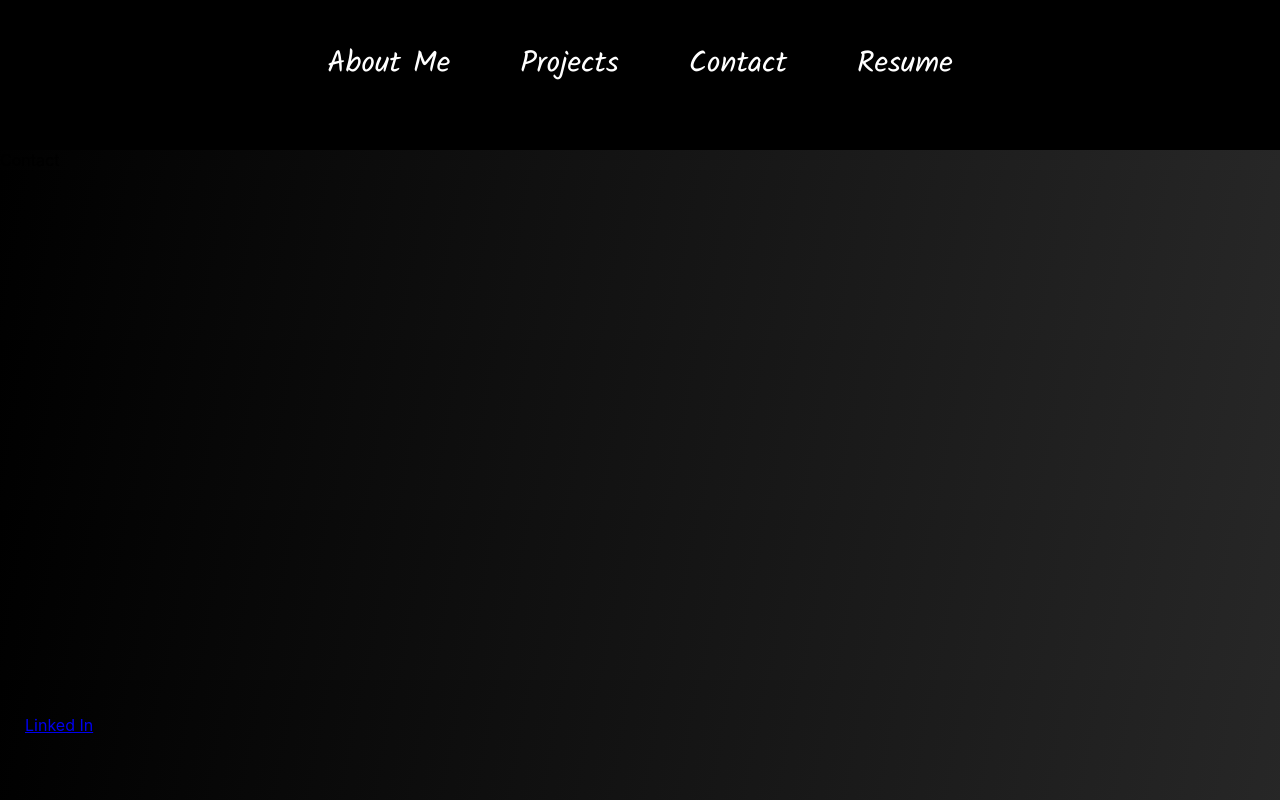
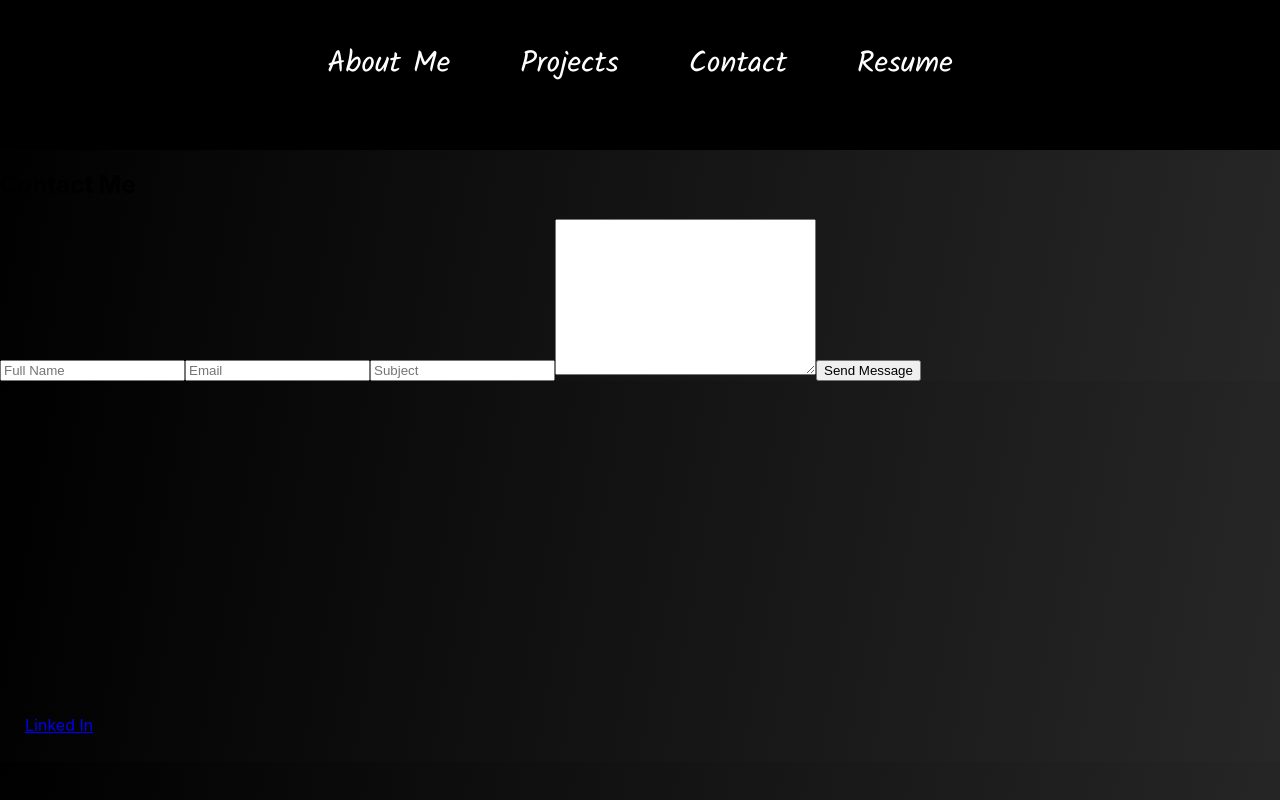
Before and after one commit to SeanBL/my-portfolio-react, a React (Create React App) app: page /contact in a window 1280 px wide. Built offline with nearby package versions, Linux system fonts and the light colour scheme; a web font is replaced by a local one.

Commit message:
add contact form

```diff
--- a/package.json
+++ b/package.json
@@ -3,6 +3,7 @@
   "version": "0.1.0",
   "private": true,
   "dependencies": {
+    "@emailjs/browser": "^3.10.0",
     "@testing-library/jest-dom": "^5.16.4",
     "@testing-library/react": "^11.1.0",
     "@testing-library/user-event": "^13.5.0",
--- a/src/components/Contact.js
+++ b/src/components/Contact.js
@@ -1,7 +1,33 @@
-import React from "react";
+import {useRef} from "react";
+import emailjs from '@emailjs/browser';
 
 export default function Contact() {
+    const form = useRef();
+
+    const sendEmail = (e) => {
+        e.preventDefault();
+
+        emailjs.sendForm('service_hfn4hk9', 'template_xgds4zh', form.current, 'fMFQcOofcUsCamwN5')
+          .then((result) => {
+              console.log(result.text);
+          }, (error) => {
+              console.log(error.text);
+          });
+          e.target.reset();
+      };
+
     return (
-        <div>Contact</div>
+        <section>
+            <div className="formContainer">
+                <h2 className="contactTitle">Contact Me</h2>
+                <form className="form" ref={form} onSubmit={sendEmail}>
+                    <input type='text' placeholder="Full Name" name="user_name" required/>
+                    <input type='email' placeholder="Email" name="user_email" required/>
+                    <input type='text' placeholder="Subject" name="subject" required/>
+                    <textarea name="message" cols='30' rows='10'></textarea>
+                    <button className="sendBtn" type="submit">Send Message</button>
+                </form>
+            </div>
+        </section>
     );
 };
--- /dev/null
+++ b/src/styles/contact.css
@@ -0,0 +1,3 @@
+.formContainer {
+    display: flex;
+}
```
Also changed, not shown: 1 other file (tests, documents, lock files or other folders).
